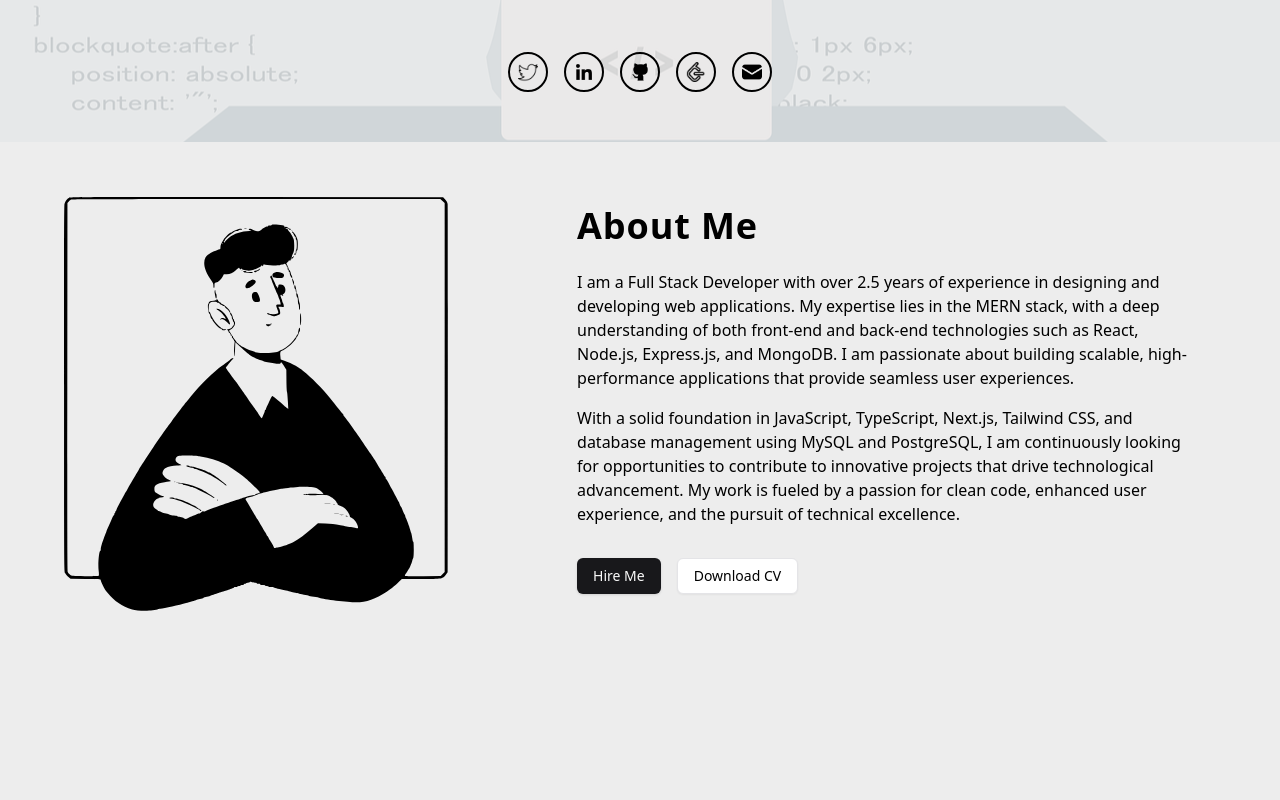
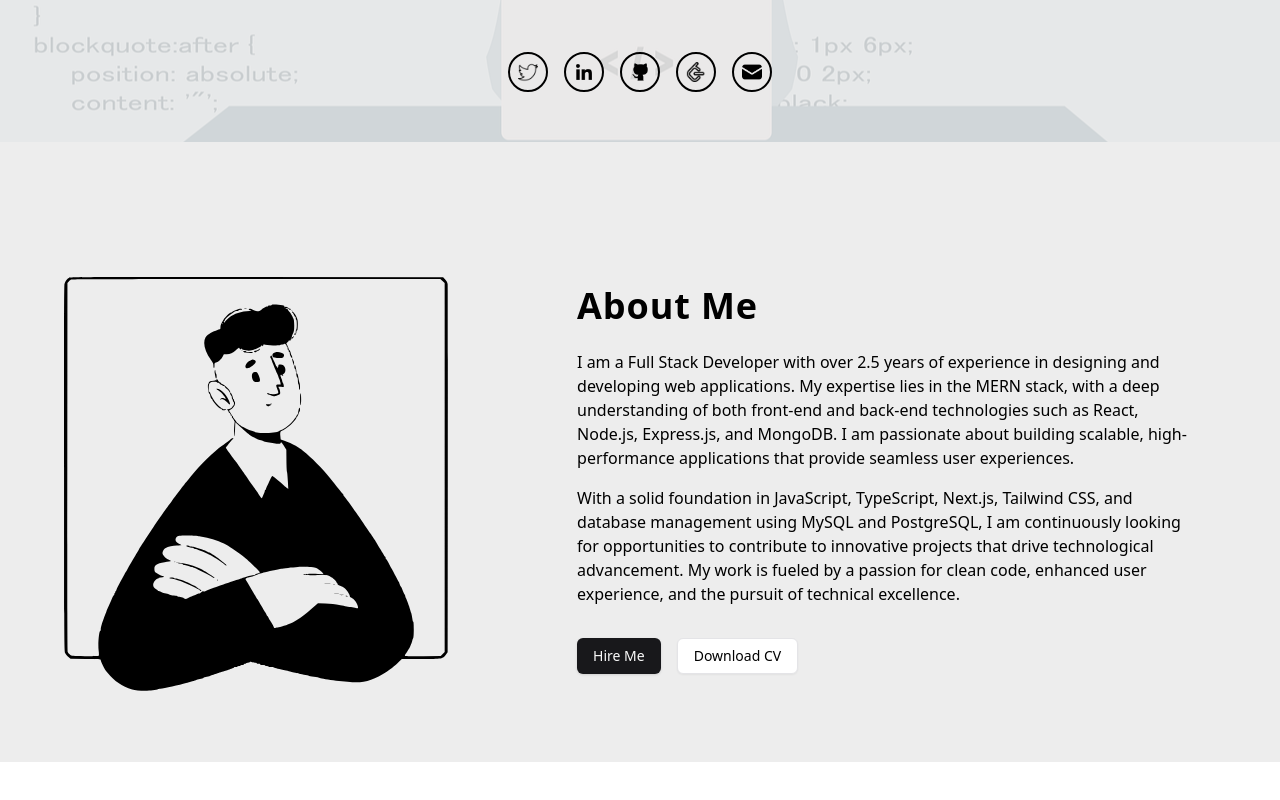
Before and after one commit to jatin-yadav/developer-portfolio-, a React (Vite) app: page / in a window 1280 px wide. Shown: the part 658-1458 px from the top of the page. After the commit the page ends 1420 px from the top, so only its background shows below. Built offline with nearby package versions, Linux system fonts and the light colour scheme.

Commit message:
About Me Page

```diff
--- a/src/App.tsx
+++ b/src/App.tsx
@@ -34,7 +34,7 @@ function App() {
           <Navbar />
           <Home />
           <About />
-          <div className="h-screen bg-background-1"></div>
+          {/* <div className="h-screen bg-background-1"></div> */}
         </main>
       </BrowserRouter>
     </>
--- a/src/pages/About.tsx
+++ b/src/pages/About.tsx
@@ -10,8 +10,8 @@ const About = () => {
     const theme = useRecoilValue(themesAtom)
     return (
         <section id='about'>
-            <div className={`${styles.paddingX} flex items-center justify-center pt-12 bg-background-1`}>
-                <div className="max-w-7xl flex flex-col sm:flex-row justify-center items-center gap-4">
+            <div className={`${styles.paddingX} ${styles.paddingY} bg-background-1 flex items-center justify-center`}>
+                <div className="max-w-7xl flex flex-col sm:flex-row justify-center items-center  pt-16 gap-4">
                     <div className="w-full lg:w-5/12">
                         <div className={`${theme === 'dark' ? 'bg-primary' : ""} rounded-md w-96`}>
                             <img src={aboutImg} alt="aboutImg" />
```
